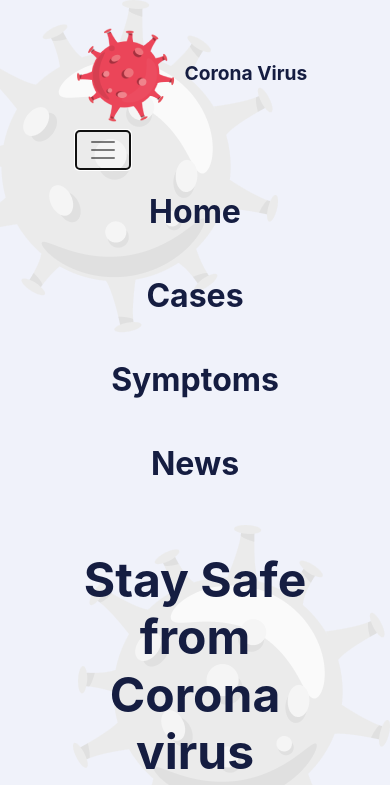
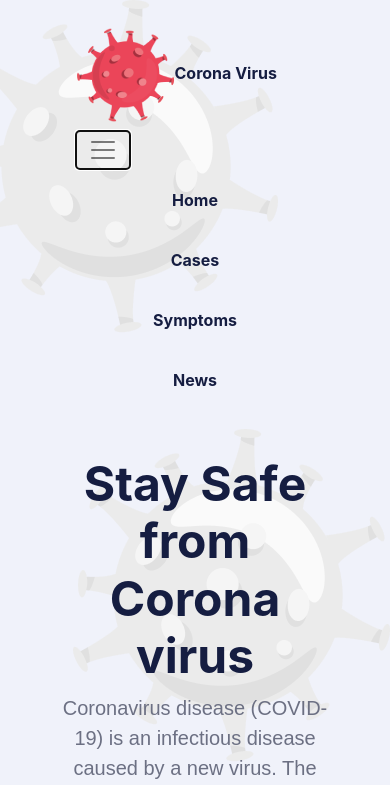
Before and after one commit to jomarmontuya/covid-landing, a plain HTML site: page index.html in a window 390 px wide. Both pictures are taken after a click on the button 102 px from the left and 149 px from the top of the page. Shown: the top 785 px of the page. Drawn offline with nearby package versions, Linux system fonts and the light colour scheme; no server answers; a web font is replaced by a local one.

Commit message:
Update styles.css

```diff
--- a/css/styles.css
+++ b/css/styles.css
@@ -228,7 +228,7 @@
     font-size: 2rem;
   }
   .nav-item {
-    font-size: 2rem;
+    font-size: 1rem;
     padding: 10px;
     font-weight: bold;
   }
@@ -262,6 +262,10 @@
 /* Media Queries for 582px below */
 @media screen and (max-width: 582px) {
   .navbar-brand {
-    font-size: 1.2rem;
+    font-size: 1rem;
+  }
+  .navbar-brand img {
+    padding-right: 0px;
+    height: 50%;
   }
 }
```
